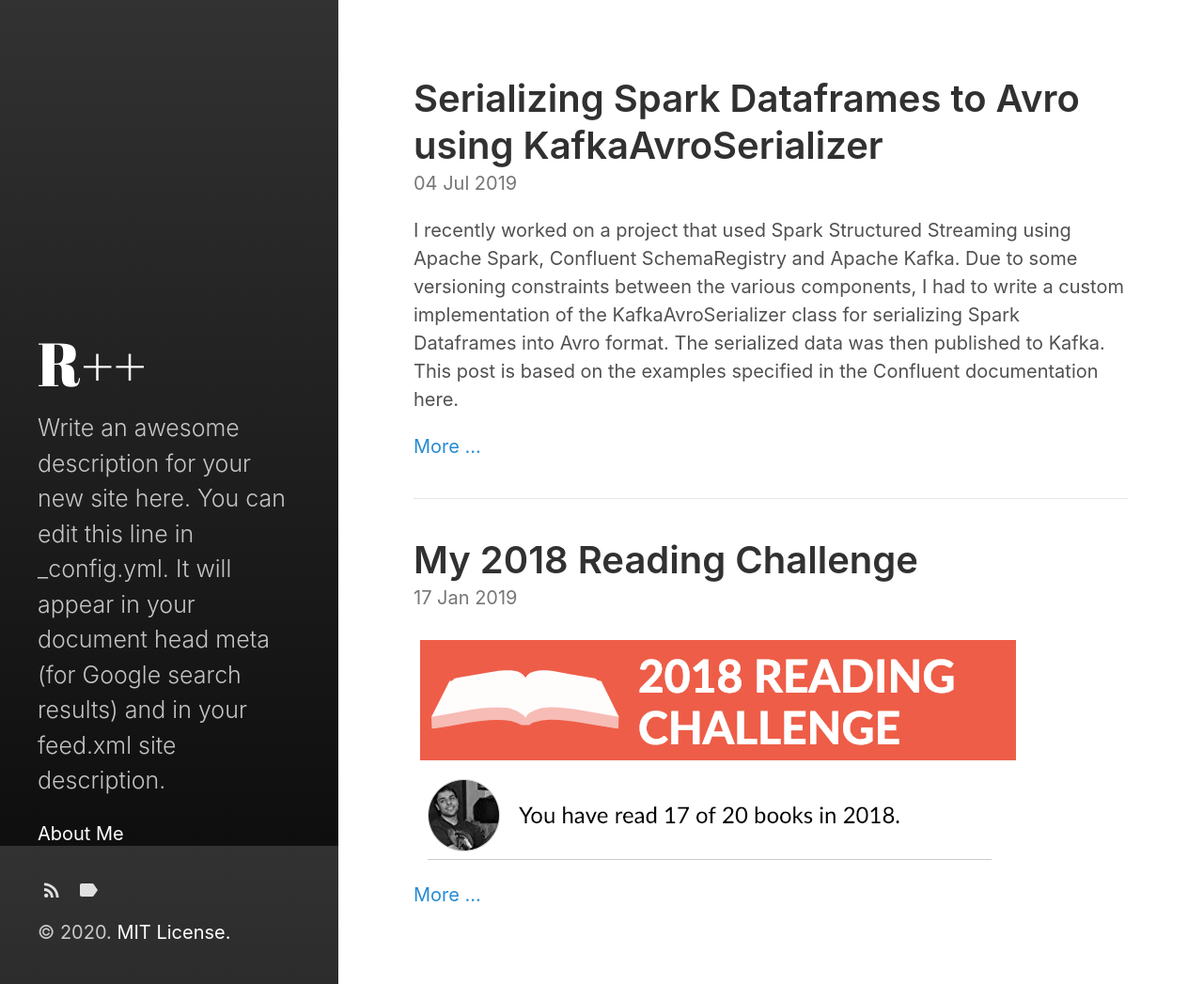
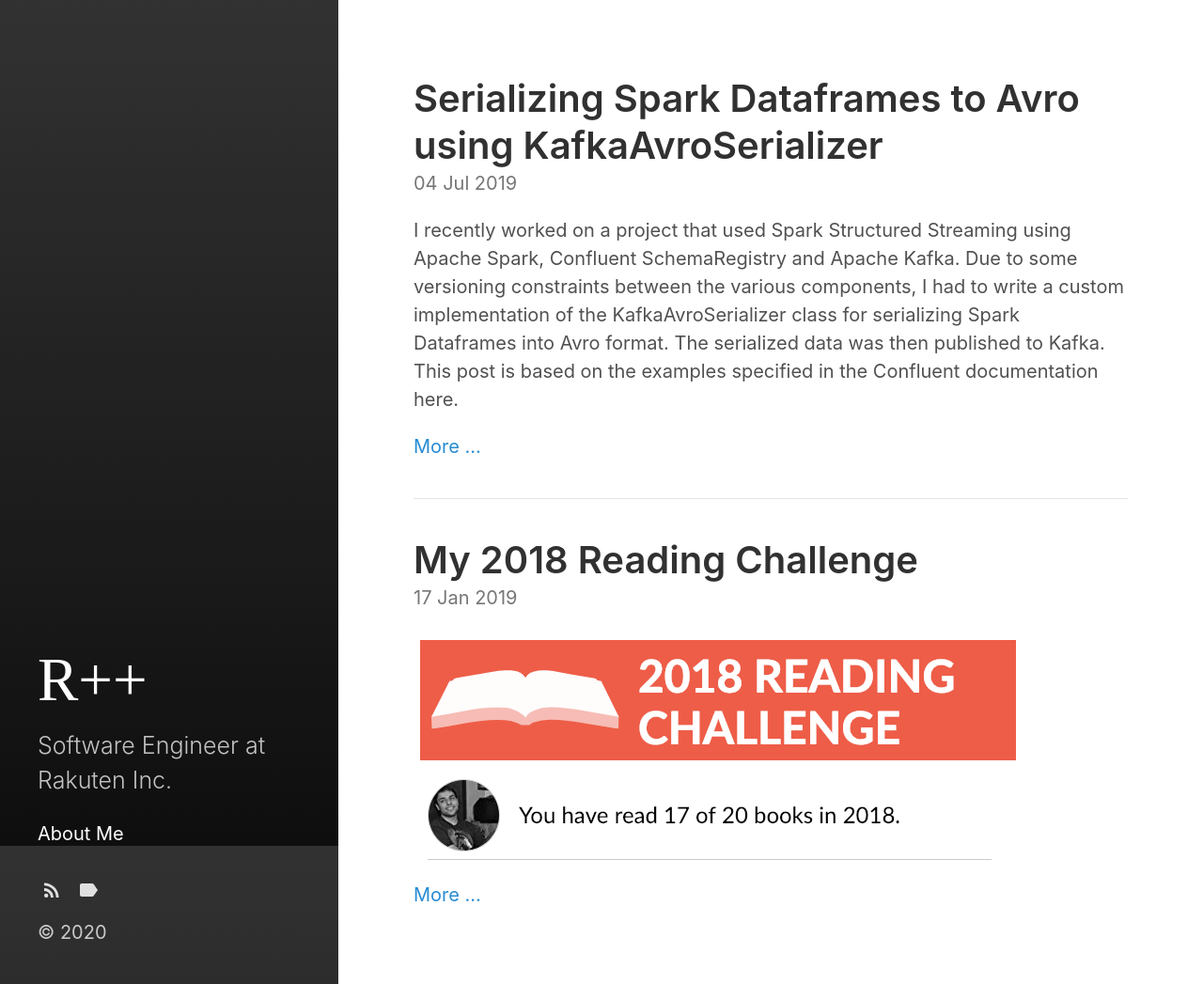
Before and after one commit to rohitsm/rohitsm.github.io, a Jekyll site: the page built from index.html, in a window 1280 px wide and 1047 px high. Shown: the whole window at 94% size. Built offline with Jekyll 4.4.1, drawn with Linux system fonts in a browser that asks for light colours; the list of posts is cut into pages by our own code.

Commit message:
Added some info, changed font family, removed license

```diff
--- a/_config.yml
+++ b/_config.yml
@@ -21,9 +21,7 @@
 title: R++
 email: me@rohitsm.com
 description: >- # this means to ignore newlines until "baseurl:"
-  Write an awesome description for your new site here. You can edit this
-  line in _config.yml. It will appear in your document head meta (for
-  Google search results) and in your feed.xml site description.
+  Software Engineer at Rakuten Inc.
 baseurl: "" # the subpath of your site, e.g. /blog
 url: "" # the base hostname & protocol for your site, e.g. http://example.com
 twitter_username: rohitsm
--- a/_includes/copyright.html
+++ b/_includes/copyright.html
@@ -1,4 +1,3 @@
 <p>
-  &copy; {{ site.time | date: '%Y' }}.
-  <a href="{{ "/LICENSE.md" | relative_url }}">MIT License.</a>
+  &copy; {{ site.time | date: '%Y' }}
 </p>
--- a/_includes/font-includes.html
+++ b/_includes/font-includes.html
@@ -3,4 +3,4 @@
   different fonts as applicable.
 {% endcomment %}
 
-<link rel="stylesheet" href="https://fonts.googleapis.com/css?family=Abril+Fatface" />
+<link rel="stylesheet" href="https://fonts.googleapis.com/css?family=Crimson+Text" />
```
